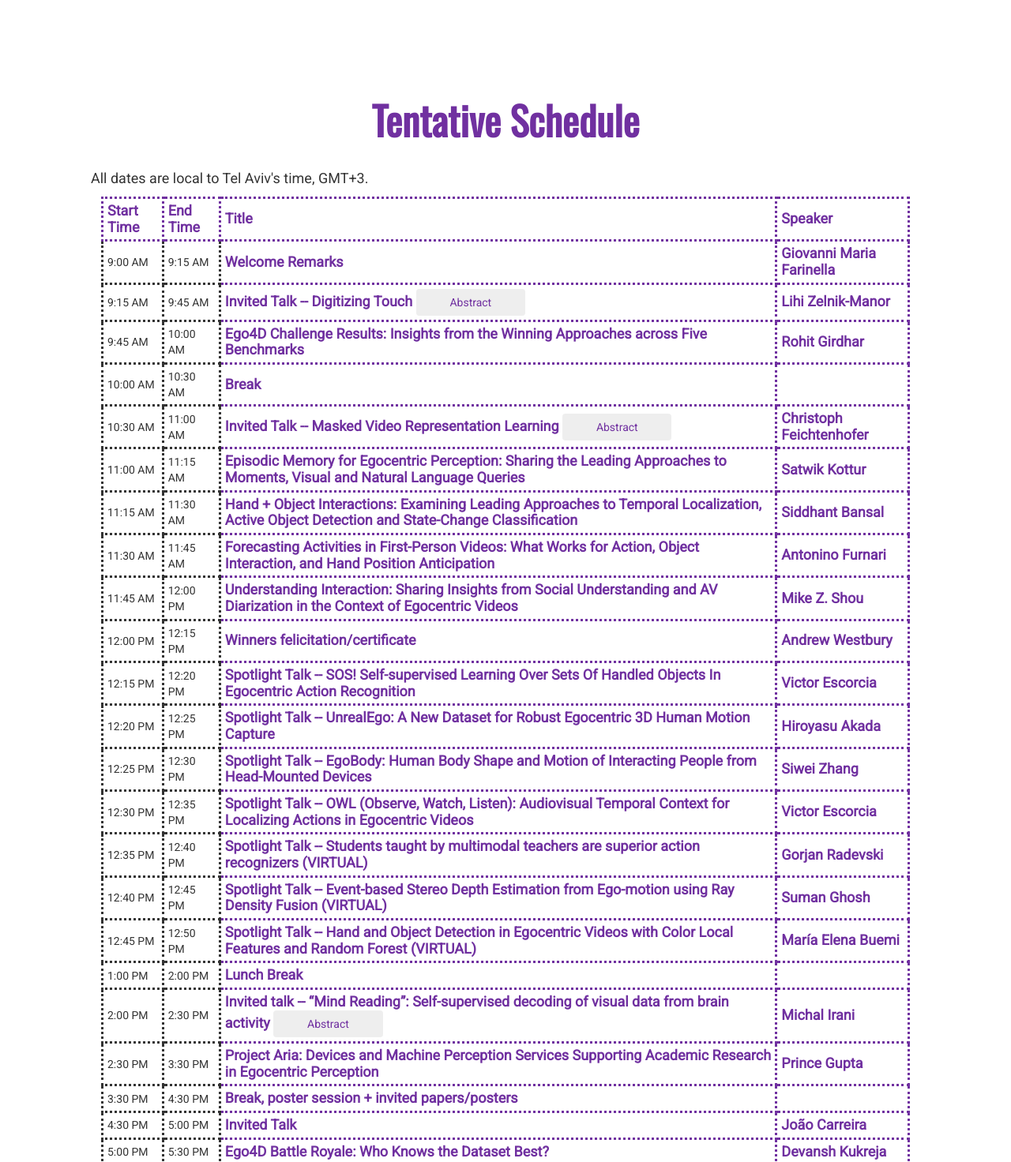
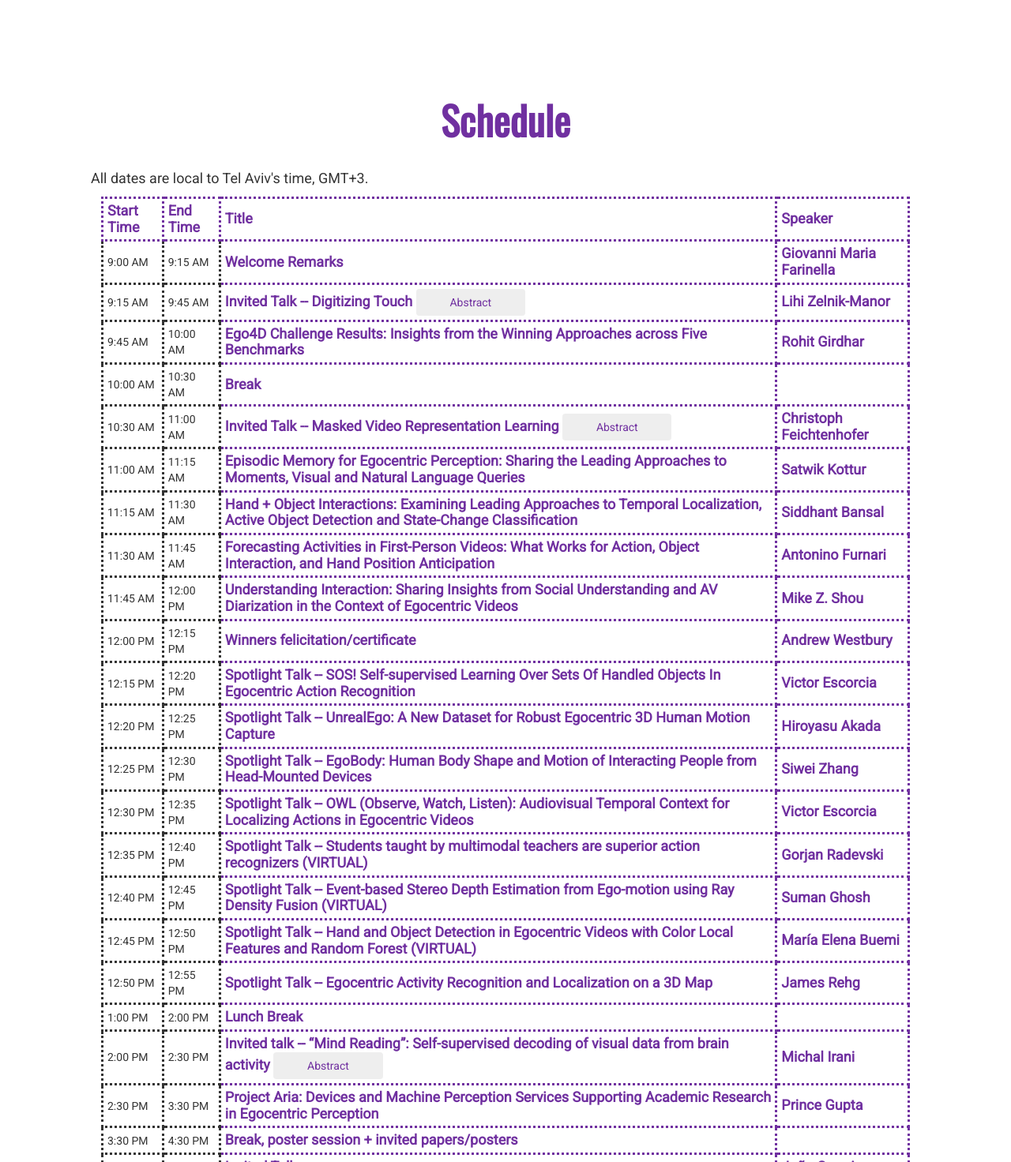
Before and after one commit to EGO4D/workshops, a plain HTML site: page eccv22/index.html in a window 1280 px wide. Shown: the part 3167-4639 px from the top of the page at 79% size. Drawn offline with nearby package versions, Linux system fonts and the light colour scheme.

Commit message:
update spotlight talk

```diff
--- a/eccv22/index.html
+++ b/eccv22/index.html
@@ -482,7 +482,7 @@
       <div class="container">
         <div class="row">
           <div class="col-xs-12 align-center">
-            <h3 class="title large-text">Tentative Schedule</h3>
+            <h3 class="title large-text">Schedule</h3>
           </div>
         </div>
         <p class="justified">
@@ -618,6 +618,12 @@
             <td>12:50 PM</td>
             <td class='small-title'>Spotlight Talk -- Hand and Object Detection in Egocentric Videos with Color Local Features and Random Forest (VIRTUAL)</td>
             <td class='small-title'>María Elena Buemi</td>
+          </tr>
+          <tr>
+            <td>12:50 PM</td>
+            <td>12:55 PM</td>
+            <td class='small-title'>Spotlight Talk -- Egocentric Activity Recognition and Localization on a 3D Map</td>
+            <td class='small-title'>James Rehg</td>
           </tr>
           <tr>
             <td>1:00 PM</td>
```
